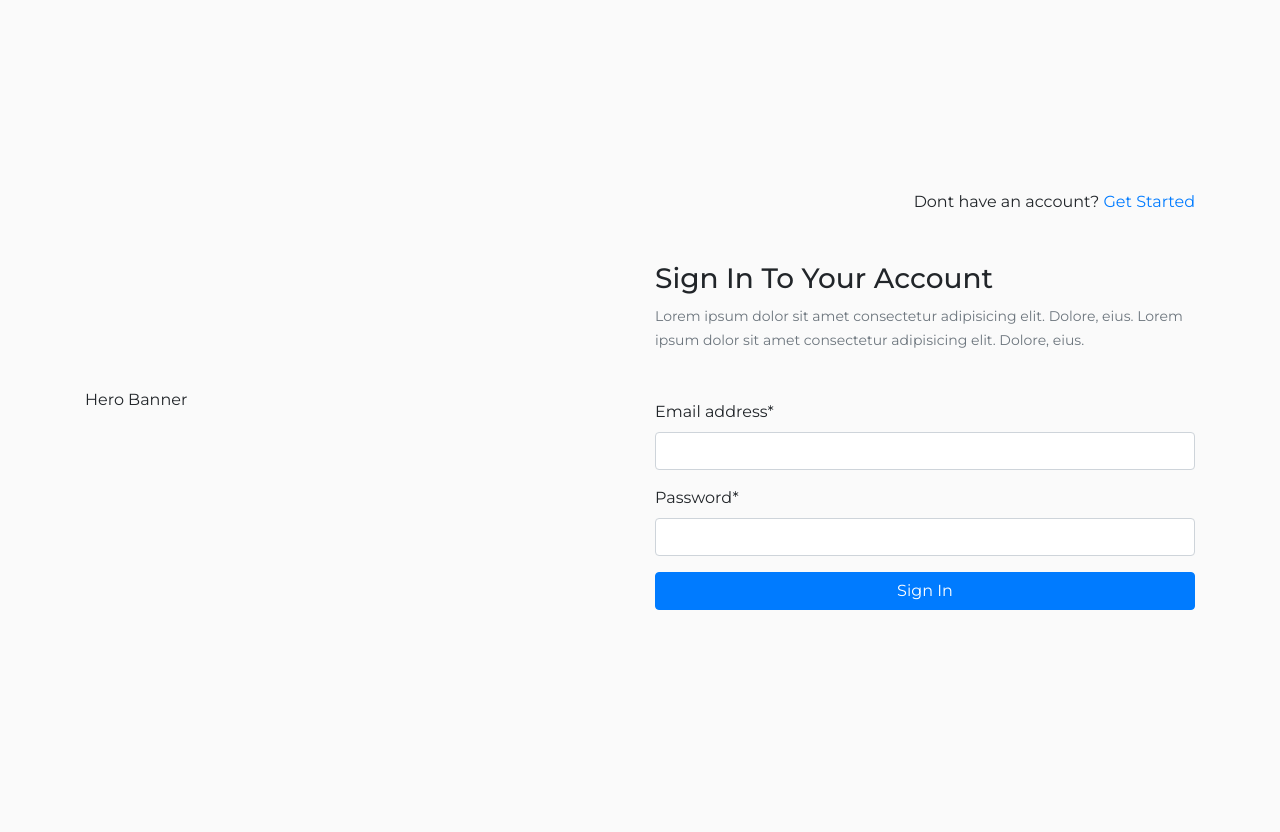
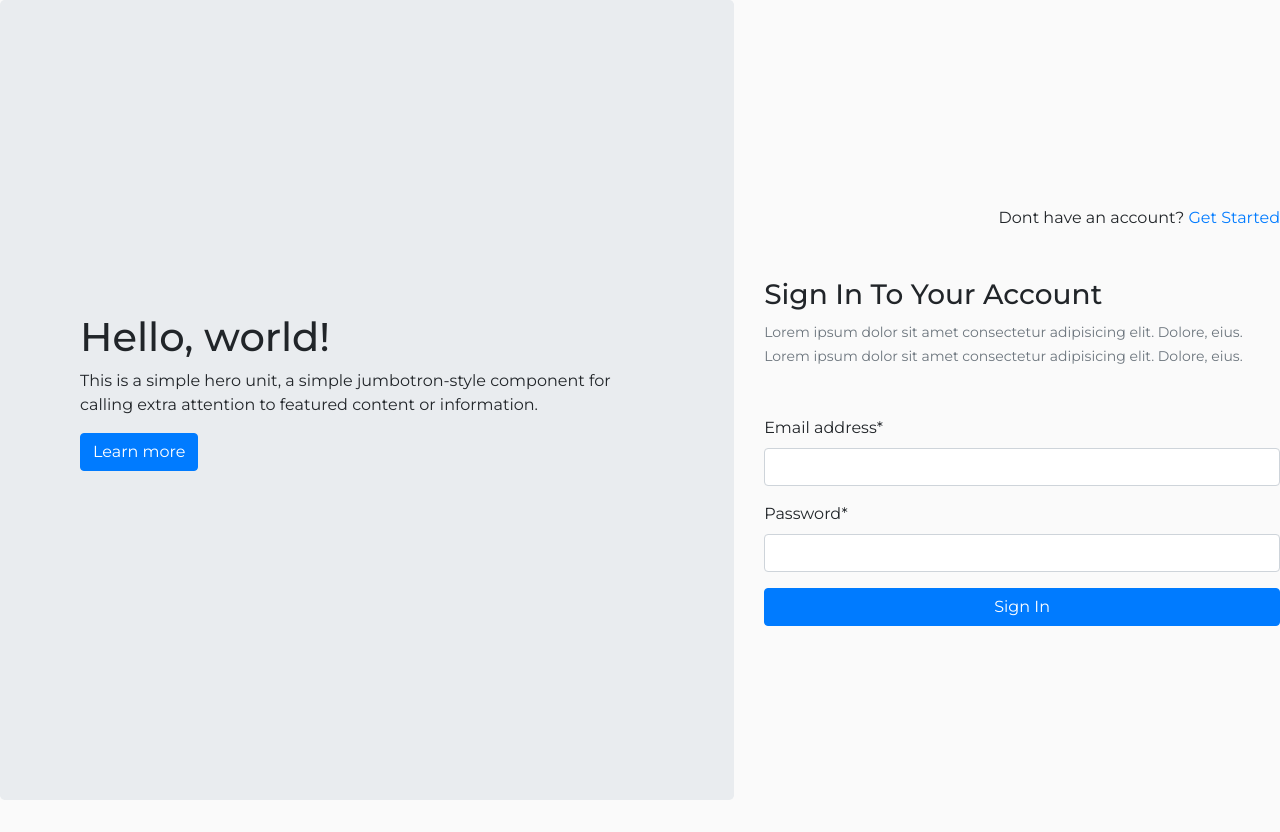
Before and after one commit to rajeevRuhaan/Social-App-Summer-BC, a React (Create React App) app in the folder client/: page / in a window 1280 px wide. Before the commit the page ends 800 px from the top, so only its background shows below. Built offline with nearby package versions, Linux system fonts and the light colour scheme; no server answers.

Commit message:
hero banner initial setup

```diff
--- a/client/src/App.js
+++ b/client/src/App.js
@@ -21,14 +21,14 @@ const App = () => {
   return (
     <Provider store={store}>
       <Router>
-        <Container>
+        {/* <Container> */}
         <Switch>
           <Route exact path='/' component={SignInPage} />
           <Route exact path='/register' component={SignUpPage} />
           <Route exact path='/home' component={HomePage} />
           <PrivateRoute exact path='/dashboard' component={DashboardPage} />
         </Switch>
-        </Container>
+        {/* </Container> */}
       </Router>
     </Provider>
   );
--- a/client/src/App.scss
+++ b/client/src/App.scss
@@ -12,6 +12,7 @@
 // @import "./components/Navbar/";
 @import "./components/SignInForm/signin";
 @import "./components/SignUpForm/sign-up";
+@import "./components/Main/HeroBanner/heroBanner";
 
 //pages
 @import "./pages/SignInPage/sign-in-page";
--- a/client/src/components/Main/HeroBanner/HeroBanner.js
+++ b/client/src/components/Main/HeroBanner/HeroBanner.js
@@ -1,10 +1,19 @@
 import React from 'react';
+import { Jumbotron, Button } from 'react-bootstrap';
 
-const HeroBanner = () => {
+
+const HeroBanner = ({ imageSrc }) => {
     return (
-        <div>
-            Hero Banner section
-        </div>
+        <Jumbotron className="hero-banner">
+            <h1>Hello, world!</h1>
+            <p>
+                This is a simple hero unit, a simple jumbotron-style component for calling
+                extra attention to featured content or information.
+                </p>
+            <p>
+                <Button variant="primary">Learn more</Button>
+            </p>
+        </Jumbotron>
     );
 };
 
--- a/client/src/components/Main/HeroBanner/_heroBanner.scss
+++ b/client/src/components/Main/HeroBanner/_heroBanner.scss
@@ -0,0 +1,8 @@
+.hero-banner {
+  height: 100vh;
+  display: flex;
+  flex-direction: column;
+  justify-content: center;
+  padding: 5rem;
+  //   background-image: url(../../../);
+}
--- a/client/src/pages/SignInPage/SignInPage.js
+++ b/client/src/pages/SignInPage/SignInPage.js
@@ -1,6 +1,8 @@
 import React, { Fragment } from 'react';
 import { Redirect } from 'react-router-dom';
 import { useSelector } from 'react-redux';
+import HeroBanner from '../../components/Main/HeroBanner/HeroBanner';
+
 import Row from 'react-bootstrap/Row';
 import Col from 'react-bootstrap/Col';
 import { Link } from 'react-router-dom';
@@ -19,8 +21,10 @@ const SignInPage = () => {
   return (
     <Fragment>
       <Row className='sign-in-page'>
-        <Col sm={6}>Hero Banner</Col>
-        <Col sm={6}>
+        <Col sm={7}>
+          <HeroBanner />
+        </Col>
+        <Col sm={5}>
           <Alert />
           <div className='sign-up__link'>
             Dont have an account? <Link to='/register'>Get Started</Link>
```
Lines whose indentation alone changed are shown as unchanged.
